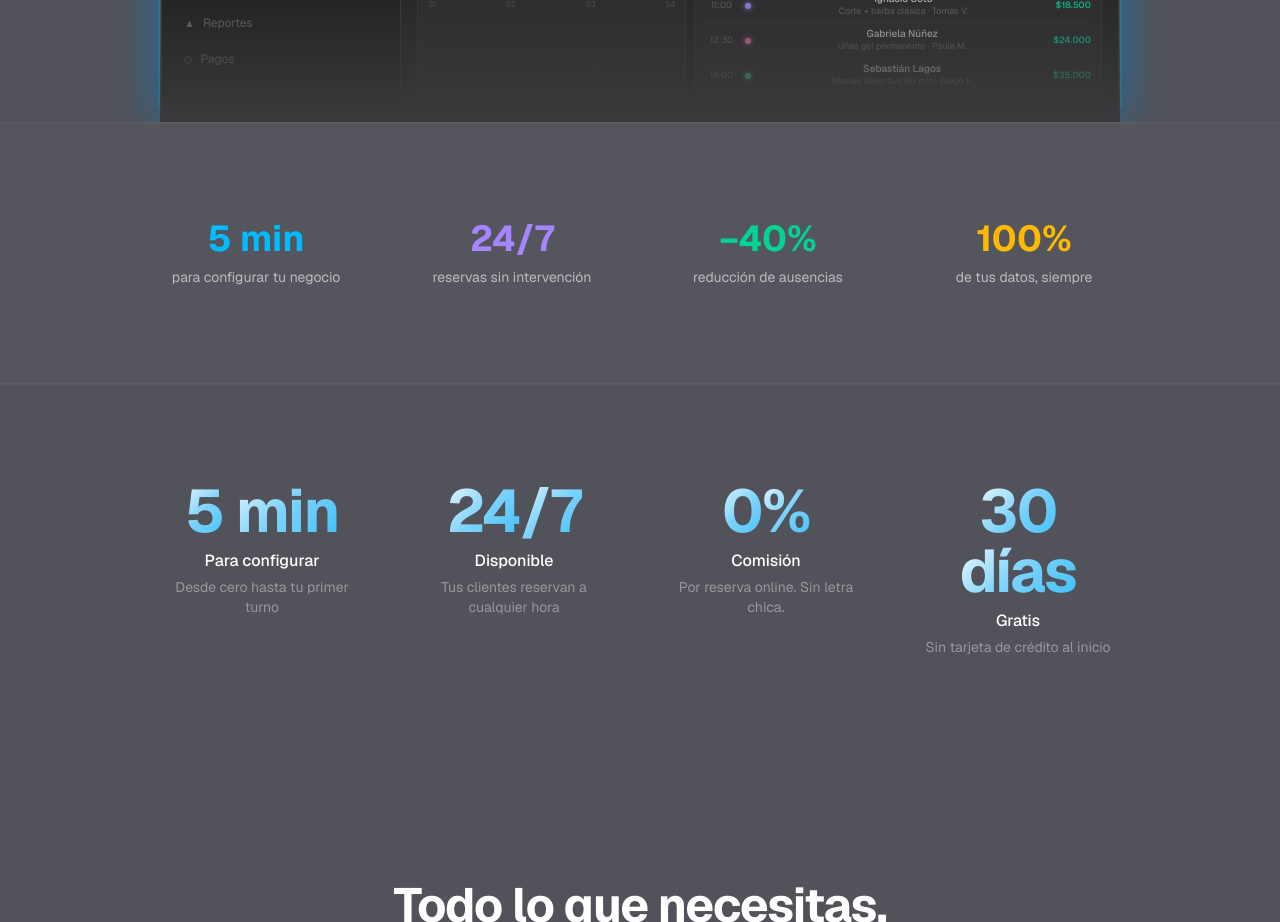
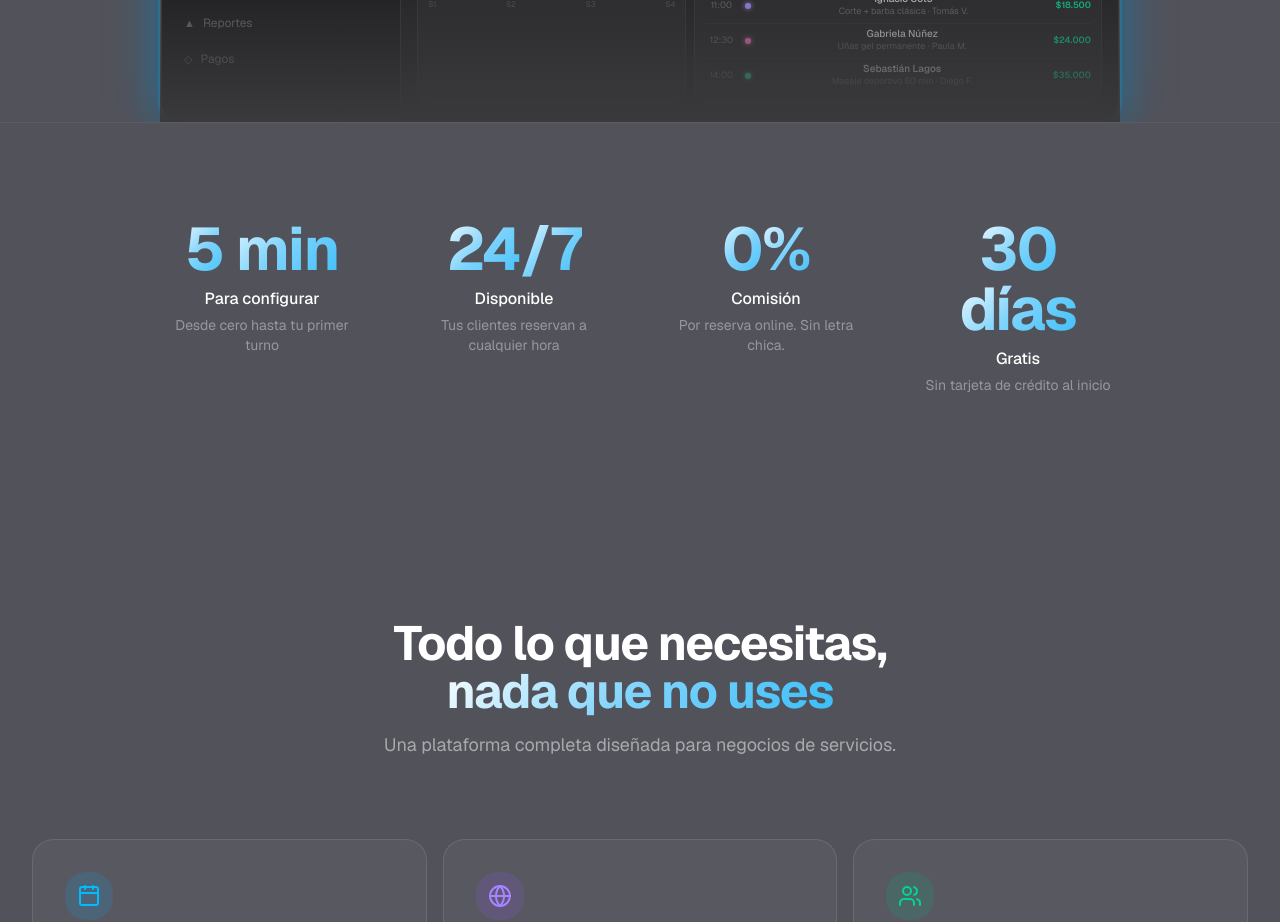
Before and after one commit to josetomas-chi/agendamok, a Next.js app: page / in a window 1280 px wide. Shown: the part 960-1882 px from the top of the page. Built offline with nearby package versions, Linux system fonts and the light colour scheme.

Commit message:
fix: remove duplicate stats section

```diff
--- a/src/app/page.tsx
+++ b/src/app/page.tsx
@@ -586,22 +586,6 @@ export default function LandingPage() {
           </div>
         </section>
 
-        {/* Stats */}
-        <section className="py-24 border-y border-white/5 bg-white/[0.02]">
-          <div className="max-w-5xl mx-auto px-4 grid grid-cols-2 md:grid-cols-4 gap-8 text-center">
-            {[
-              ["5 min", "para configurar tu negocio", "text-sky-400"],
-              ["24/7", "reservas sin intervención", "text-violet-400"],
-              ["−40%", "reducción de ausencias", "text-emerald-400"],
-              ["100%", "de tus datos, siempre", "text-amber-400"],
-            ].map(([num, label, color], i) => (
-              <div key={label} className={`reveal reveal-delay-${i + 1}`}>
-                <div className={`text-4xl font-bold ${color} mb-2`}>{num}</div>
-                <div className="text-sm text-white/60">{label}</div>
-              </div>
-            ))}
-          </div>
-        </section>
 
         {/* Features */}
         {/* Stats */}
```
